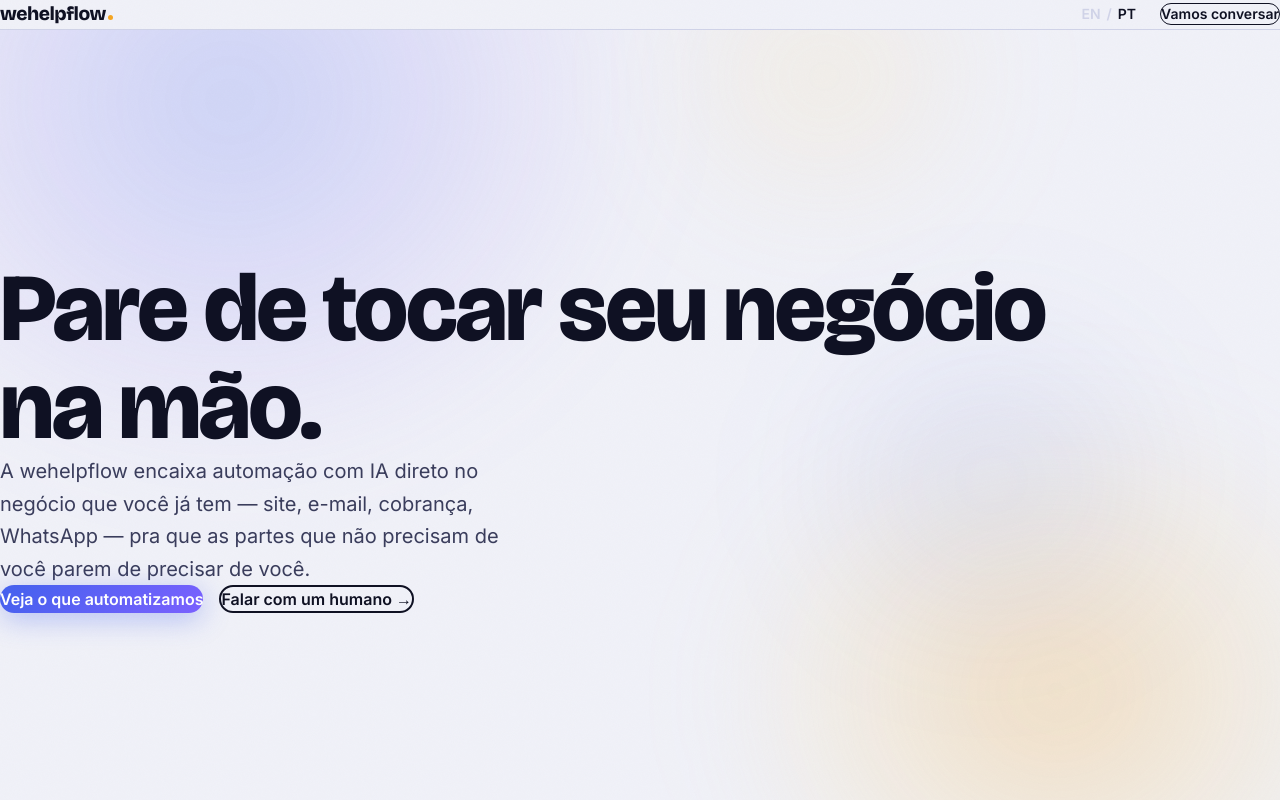
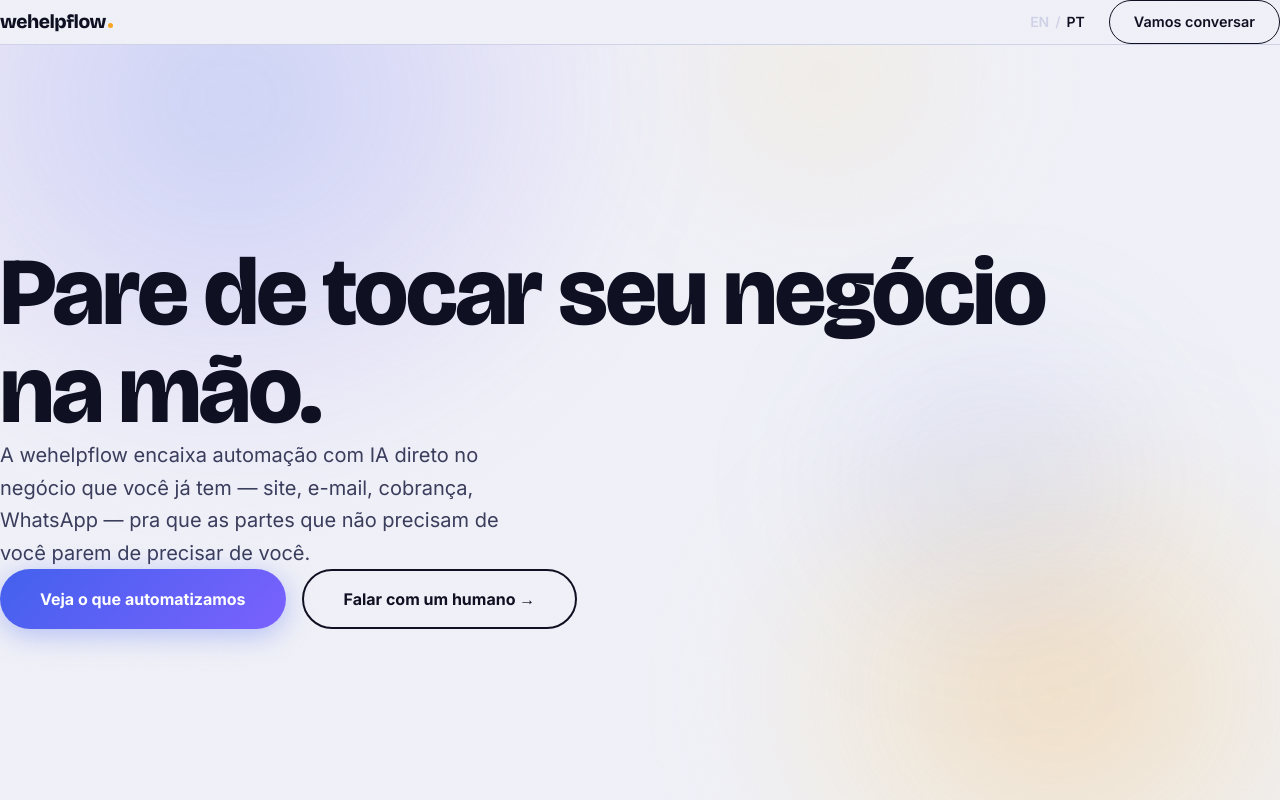
Before and after one commit to sarahbertuol/Wehelpflow, a Next.js app: page / in a window 1280 px wide. Shown: the top 800 px of the page. Built offline with nearby package versions, Linux system fonts and the light colour scheme.

Commit message:
fix: padding generoso em todos os botões da página

```diff
--- a/components/home/FullWidthCTA.tsx
+++ b/components/home/FullWidthCTA.tsx
@@ -9,7 +9,7 @@ export default function FullWidthCTA() {
       className="min-h-screen flex flex-col items-center justify-center text-center px-6"
       style={{ background: "linear-gradient(135deg, var(--indigo) 0%, var(--indigo-2) 100%)" }}
     >
-      <div className="max-w-3xl mx-auto w-full py-28 flex flex-col items-center gap-10">
+      <div className="max-w-3xl mx-auto w-full py-28 flex flex-col items-center gap-12">
         <motion.h2
           initial={{ opacity: 0, y: 20 }}
           whileInView={{ opacity: 1, y: 0 }}
@@ -29,8 +29,8 @@ export default function FullWidthCTA() {
         >
           <Link
             href="/contato"
-            className="inline-flex items-center justify-center font-semibold px-10 py-4 rounded-full text-[var(--navy)] hover:opacity-90 transition-all active:scale-[0.97]"
-            style={{ fontSize: "1rem", background: "linear-gradient(135deg, var(--saffron), var(--saffron-2))", boxShadow: "0 4px 24px rgba(245,166,35,0.45)" }}
+            className="inline-flex items-center justify-center font-bold rounded-full text-[var(--navy)] hover:opacity-90 transition-all active:scale-[0.97]"
+            style={{ fontSize: "1.1rem", padding: "1.1rem 3rem", background: "linear-gradient(135deg, var(--saffron), var(--saffron-2))", boxShadow: "0 6px 32px rgba(245,166,35,0.5)" }}
           >
             Começar conversa
           </Link>
--- a/components/home/Hero.tsx
+++ b/components/home/Hero.tsx
@@ -12,7 +12,6 @@ export default function Hero() {
 
   return (
     <section className="relative min-h-screen flex flex-col overflow-hidden bg-[var(--bg)]">
-      {/* Blobs */}
       <div className="absolute inset-0 pointer-events-none overflow-hidden" aria-hidden="true">
         <motion.div className="absolute" style={{ top: -220, left: -180, y: blob1Y }}>
           <div className="blob-1 rounded-full" style={{ width: 780, height: 700, background: "radial-gradient(ellipse at center, rgba(67,97,238,0.22) 0%, rgba(123,97,255,0.1) 45%, transparent 72%)", filter: "blur(60px)" }} />
@@ -28,7 +27,6 @@ export default function Hero() {
         </motion.div>
       </div>
 
-      {/* Container centralizado verticalmente */}
       <div className="relative z-10 flex-1 flex flex-col justify-center max-w-7xl mx-auto w-full px-6 sm:px-12 lg:px-16" style={{ paddingTop: "calc(5rem + 73px)", paddingBottom: "5rem" }}>
         <motion.h1
           initial={{ opacity: 0, y: 24 }}
@@ -58,15 +56,15 @@ export default function Hero() {
         >
           <Link
             href="/servicos"
-            className="inline-flex items-center justify-center font-semibold px-8 py-4 rounded-full text-white transition-all hover:opacity-90 active:scale-[0.97] whitespace-nowrap"
-            style={{ fontSize: "1rem", background: "linear-gradient(135deg, var(--indigo), var(--indigo-2))", boxShadow: "0 6px 28px rgba(67,97,238,0.35)" }}
+            className="inline-flex items-center justify-center font-bold rounded-full text-white transition-all hover:opacity-90 active:scale-[0.97] whitespace-nowrap"
+            style={{ fontSize: "1rem", padding: "1rem 2.5rem", background: "linear-gradient(135deg, var(--indigo), var(--indigo-2))", boxShadow: "0 6px 28px rgba(67,97,238,0.35)" }}
           >
             Veja o que automatizamos
           </Link>
           <Link
             href="/contato"
-            className="inline-flex items-center justify-center font-semibold px-8 py-4 rounded-full border-2 border-[var(--navy)] text-[var(--navy)] hover:bg-[var(--navy)] hover:text-white transition-all active:scale-[0.97] whitespace-nowrap"
-            style={{ fontSize: "1rem" }}
+            className="inline-flex items-center justify-center font-bold rounded-full border-2 border-[var(--navy)] text-[var(--navy)] hover:bg-[var(--navy)] hover:text-white transition-all active:scale-[0.97] whitespace-nowrap"
+            style={{ fontSize: "1rem", padding: "1rem 2.5rem" }}
           >
             Falar com um humano →
           </Link>
--- a/components/layout/Header.tsx
+++ b/components/layout/Header.tsx
@@ -7,7 +7,7 @@ export default function Header() {
   const [lang, setLang] = useState<"en" | "pt">("pt");
 
   return (
-    <header className="fixed top-0 left-0 right-0 z-50 flex items-center justify-between px-6 sm:px-10 py-5 bg-[var(--bg)] border-b border-[var(--border)]">
+    <header className="fixed top-0 left-0 right-0 z-50 flex items-center justify-between px-6 sm:px-12 lg:px-16 py-5 bg-[var(--bg)] border-b border-[var(--border)]">
       <Link href="/" className="flex items-baseline gap-0.5 group">
         <span
           className="font-black text-[1.2rem] tracking-[-0.025em] text-[var(--navy)]"
@@ -36,7 +36,8 @@ export default function Header() {
         </div>
         <Link
           href="/contato"
-          className="text-sm font-semibold px-5 py-2.5 rounded-full border border-[var(--navy)] text-[var(--navy)] hover:bg-[var(--navy)] hover:text-white transition-all active:scale-[0.97]"
+          className="inline-flex items-center justify-center font-semibold rounded-full border border-[var(--navy)] text-[var(--navy)] hover:bg-[var(--navy)] hover:text-white transition-all active:scale-[0.97] whitespace-nowrap"
+          style={{ fontSize: "0.9rem", padding: "0.65rem 1.5rem" }}
         >
           Vamos conversar
         </Link>
```
